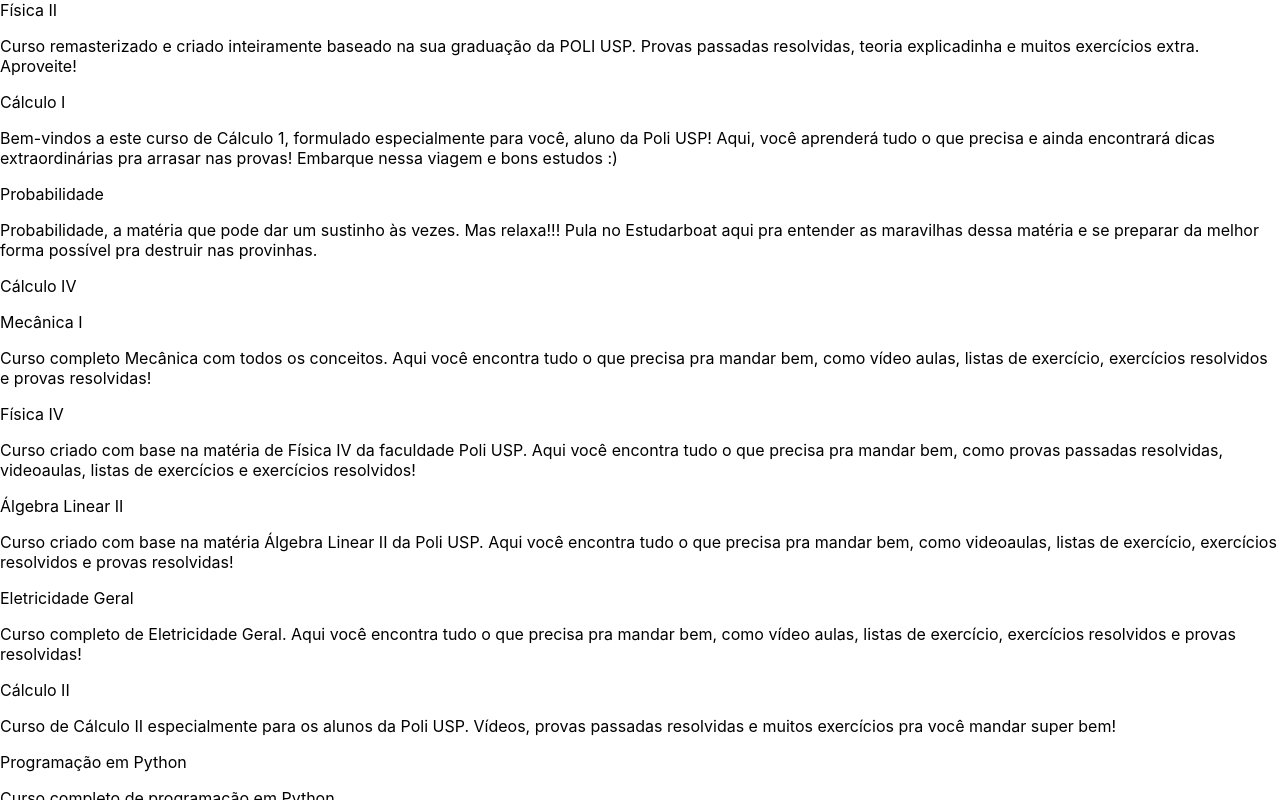
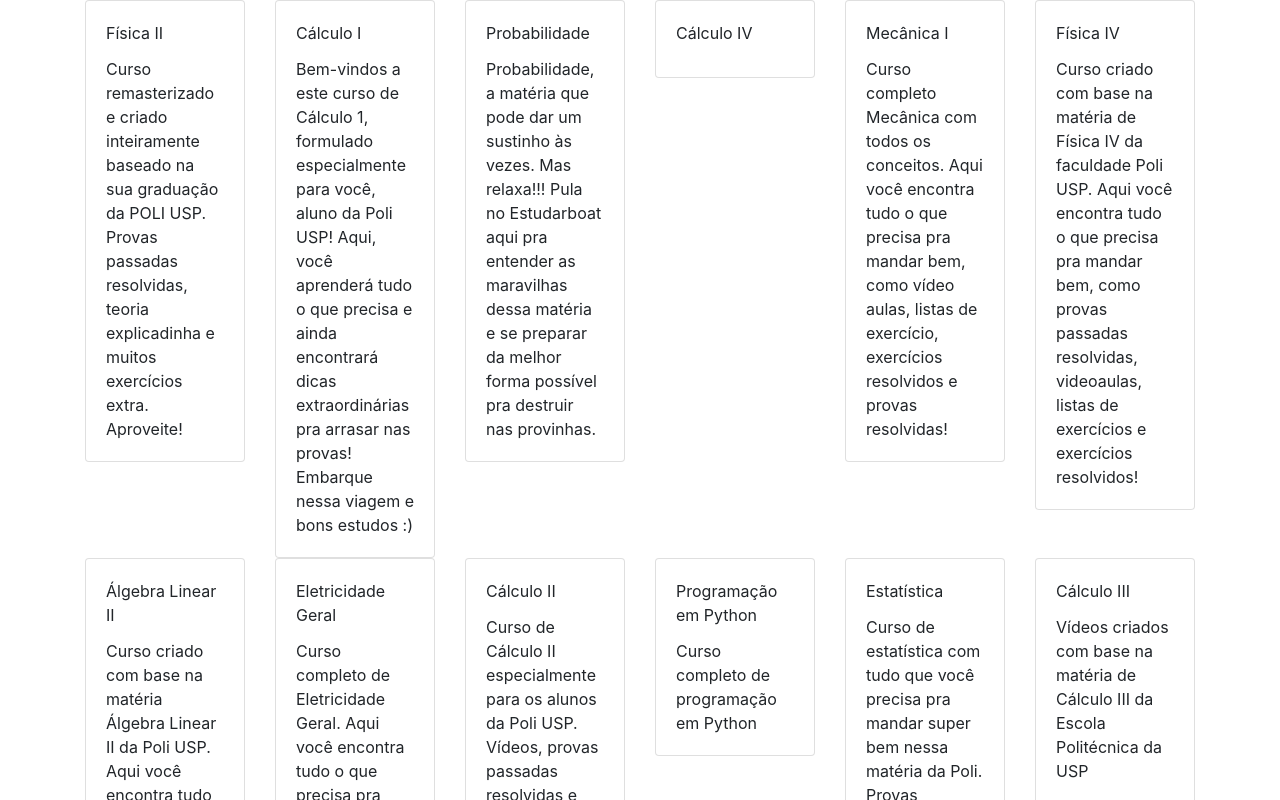
Before and after one commit to rebyoliveira/estudar_comvc, a React (Create React App) app: page / in a window 1280 px wide. Shown: the top 800 px of the page. Built offline with nearby package versions, Linux system fonts and the light colour scheme.

Commit message:
Add Bootstrap

```diff
--- a/package.json
+++ b/package.json
@@ -3,6 +3,7 @@
   "version": "0.1.0",
   "private": true,
   "dependencies": {
+    "bootstrap": "^4.2.1",
     "react": "^16.7.0",
     "react-dom": "^16.7.0",
     "react-scripts": "2.1.3",
--- a/src/App.js
+++ b/src/App.js
@@ -119,14 +119,16 @@ const courses = [
 
 const CourseCard = ({course}) => {
   return (
+    <div>
       <Card>
         <CardBody>
           <CardTitle>{course.name}</CardTitle>
           <CardText>{course.description}</CardText>
         </CardBody>
       </Card>
+    </div>
   );
-}
+};
 
 class Dashboard extends React.Component {
   render() {
--- a/src/index.js
+++ b/src/index.js
@@ -1,7 +1,7 @@
 import React from 'react';
 import ReactDOM from 'react-dom';
-import './index.css';
 import App from './App';
+import 'bootstrap/dist/css/bootstrap.min.css';
 import * as serviceWorker from './serviceWorker';
 
 ReactDOM.render(<App />, document.getElementById('root'));
```
Also changed, not shown: 1 other file (tests, documents, lock files or other folders). Lines whose indentation alone changed are shown as unchanged.
